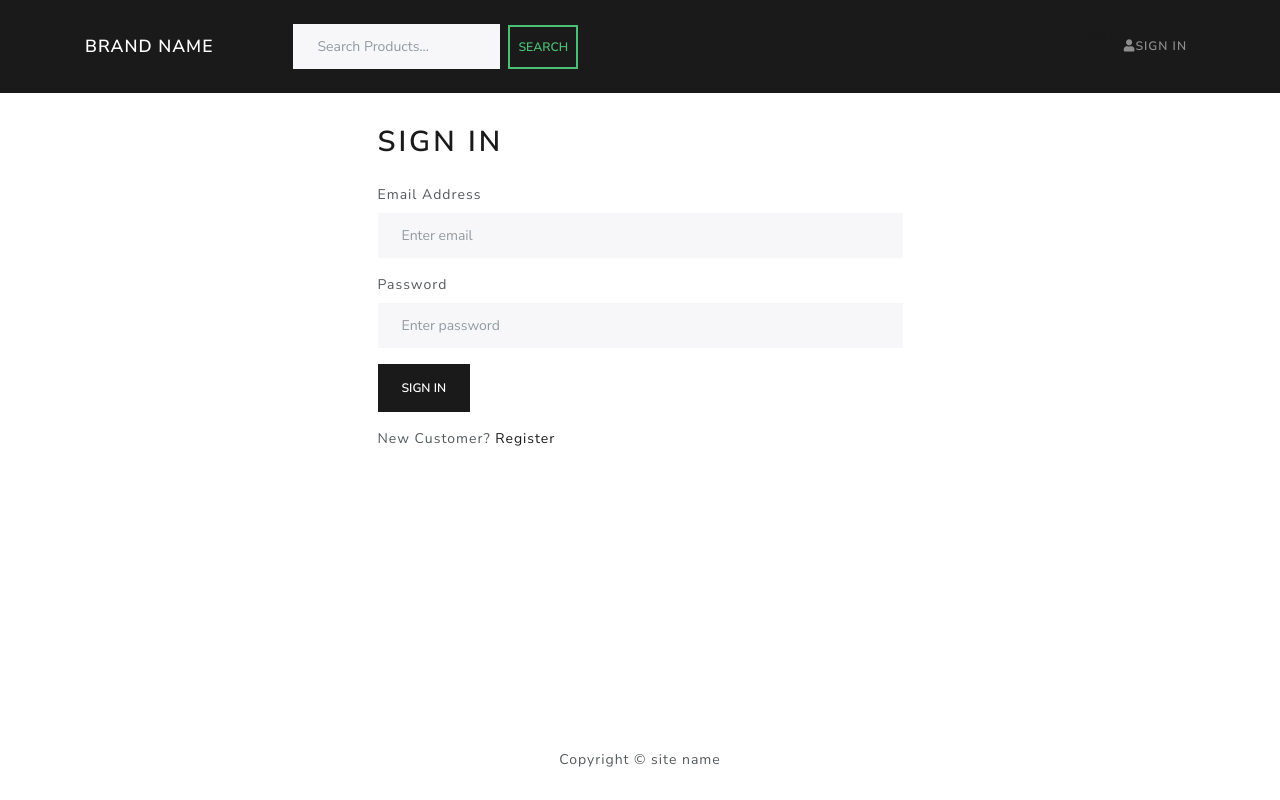
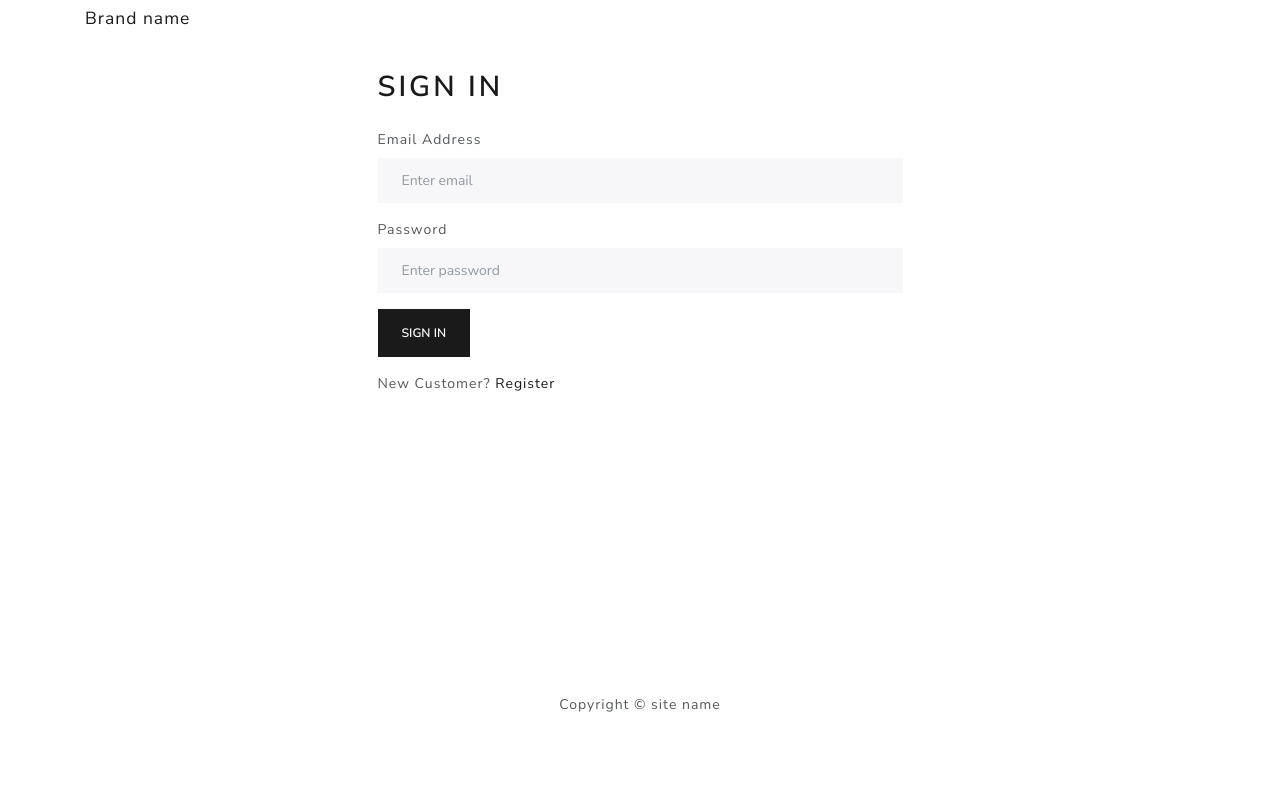
Before and after one commit to IbnRashid/e-commerce, a React (Create React App) app in the folder frontend/: page /login in a window 1280 px wide. Built offline with nearby package versions, Linux system fonts and the light colour scheme.

Commit message:
testing nav css

```diff
--- a/frontend/src/components/Header.js
+++ b/frontend/src/components/Header.js
@@ -1,7 +1,7 @@
 import React from "react";
 import { Route, Link } from "react-router-dom";
 import { useDispatch, useSelector } from "react-redux";
-import { LinkContainer } from "react-router-bootstrap";
+// import { LinkContainer } from "react-router-bootstrap";
 import { Navbar, Nav, Container, NavDropdown } from "react-bootstrap";
 import SearchBox from "./SearchBox";
 import { logout } from "../actions/userActions";
@@ -15,8 +15,8 @@ const Header = () => {
 	};
 	return (
 		<header>
-			<Navbar bg="primary" variant="dark" expand="lg" collapseOnSelect>
-				{/* <navbar> */}
+			{/* <Navbar bg="primary" variant="dark" expand="lg" collapseOnSelect> */}
+				<navbar>
 				{/* instead of link containers from bootstrap you can use link from react router and the containers are used to center the component on the page or centering it within the content and collapse on select works on the other website .*/}
 				<Container>
 					<Link to="/" className="navbar-logo">
@@ -29,7 +29,8 @@ const Header = () => {
 							<Link to="/cart">
 								{/* <Nav.Link>
 									<i className="fas fa-shopping-cart"></i>Cart
-								</Nav.Link> */} cart
+								</Nav.Link> */}
+								cart
 							</Link>
 							{userInfo ? (
 								<NavDropdown title={userInfo.name} id="username">
@@ -63,8 +64,8 @@ const Header = () => {
 						</Nav>
 					</Navbar.Collapse>
 				</Container>
-				{/* </navbar> */}
-			</Navbar>
+				</navbar>
+			{/* </Navbar> */}
 		</header>
 	);
 };
--- a/frontend/src/index.css
+++ b/frontend/src/index.css
@@ -1,5 +1,9 @@
 main {
 	min-height: 80vh;
+}
+
+header {
+  color: black;
 }
 
 .text-center {
```
